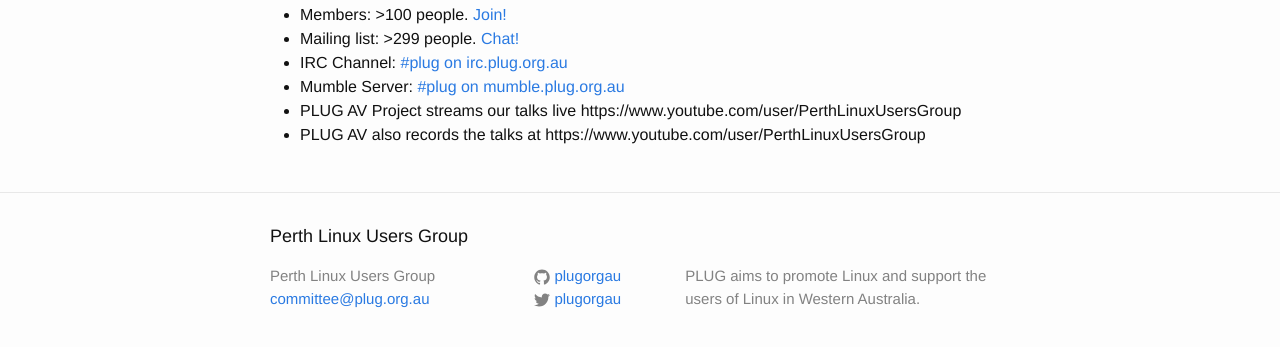
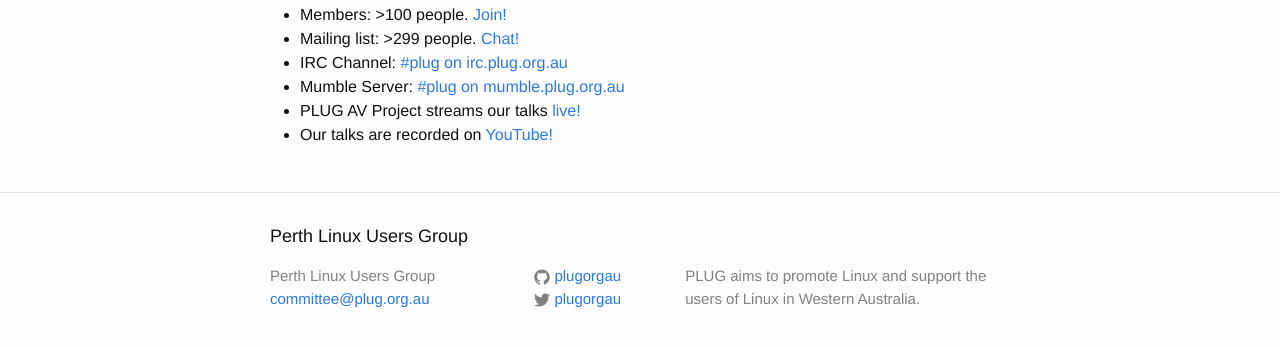
Before and after one commit to plugorgau/plugorgau.github.io, a Jekyll site: the page built from pages/index.md, in a window 1280 px wide, cut to the strip 606-976 px from the top of the page. Shown: the top 347 px of the strip. Built offline with Jekyll 4.4.1, drawn with Linux system fonts in a browser that asks for light colours.

Commit message:
Update index.md

```diff
--- a/pages/index.md
+++ b/pages/index.md
@@ -18,5 +18,5 @@ We also provide a number of [resources!](http://plug.org.au/resources)
 *   Mailing list: >299 people. [Chat!](http://lists.plug.org.au/mailman/listinfo/plug)
 *   IRC Channel: [#plug on irc.plug.org.au]({{ site.baseurl }}/resources/irc)
 *   Mumble Server: [#plug on mumble.plug.org.au]({{ site.baseurl }}/resources/irc)
-*   PLUG AV Project streams our talks live https://www.youtube.com/user/PerthLinuxUsersGroup
-*   PLUG AV also records the talks at https://www.youtube.com/user/PerthLinuxUsersGroup
+*   PLUG AV Project streams our talks [live!](https://www.youtube.com/user/PerthLinuxUsersGroup)
+*   Our talks are recorded on [YouTube!](https://www.youtube.com/user/PerthLinuxUsersGroup)
```
